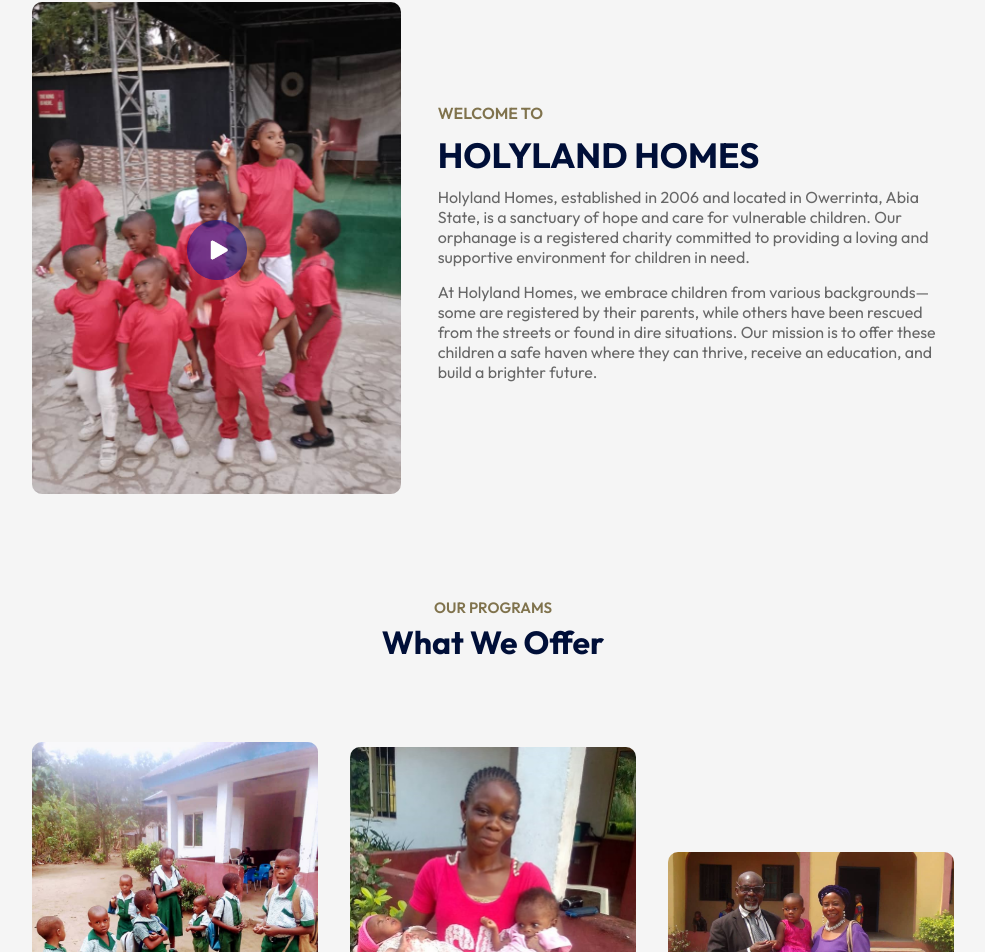
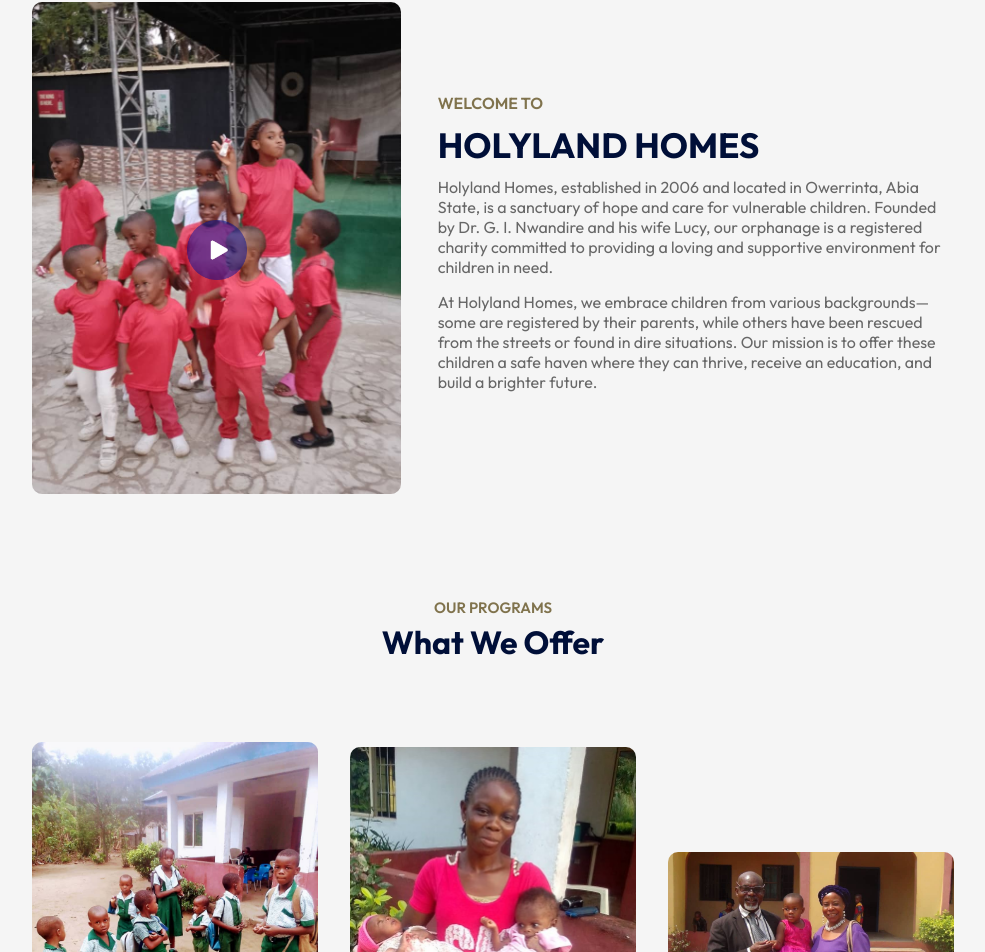
Before and after one commit to imchukwu/holylandhomes, a React (Vite) app: page / in a window 1280 px wide. Shown: the part 1032-1984 px from the top of the page, without its empty margins (147-1132 px from the left). Built offline with nearby package versions, Linux system fonts and the light colour scheme.

Commit message:
updated title and about

```diff
--- a/index.html
+++ b/index.html
@@ -3,7 +3,7 @@
   <head>
     <meta charset="UTF-8" />
     <meta name="viewport" content="width=device-width, initial-scale=1.0" />
-    <title>Bbmichika and Associates</title>
+    <title>Holyland Homes</title>
   </head>
   <body>
     <div id="root"></div>
--- a/src/Components/About/About.jsx
+++ b/src/Components/About/About.jsx
@@ -22,16 +22,17 @@ const About = ({ setPlayState }) => {
         <h2>HOLYLAND HOMES</h2>
         <p>
           Holyland Homes, established in 2006 and located in Owerrinta, Abia
-          State, is a sanctuary of hope and care for vulnerable children. Our
-          orphanage is a registered charity committed to providing a loving and
-          supportive environment for children in need.
+          State, is a sanctuary of hope and care for vulnerable children.
+          Founded by Dr. G. I. Nwandire and his wife Lucy, our orphanage is a
+          registered charity committed to providing a loving and supportive
+          environment for children in need.
         </p>
         <p>
           At Holyland Homes, we embrace children from various backgrounds—some
           are registered by their parents, while others have been rescued from
           the streets or found in dire situations. Our mission is to offer these
           children a safe haven where they can thrive, receive an education, and
-          build a brighter future.
+          build a brighter future.
         </p>
       </div>
     </div>
```
